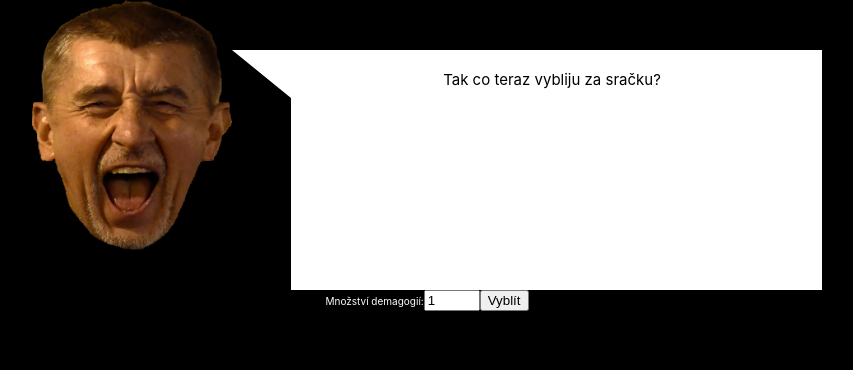
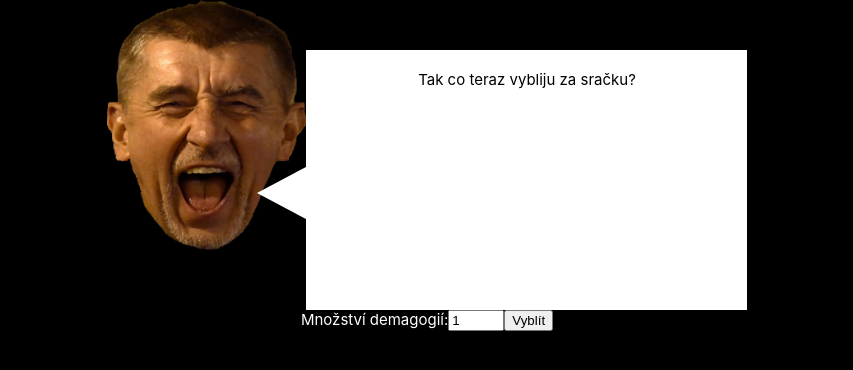
Before and after one commit to JanCesenek/Babis-Ipsum, a React (Create React App) app: page / in a window 1280 px wide. Shown: the top 370 px of the page, without its empty margins (213-1066 px from the left). Built offline with nearby package versions, Linux system fonts and the light colour scheme.

Commit message:
no repeating sentences

```diff
--- a/src/App.css
+++ b/src/App.css
@@ -19,13 +19,18 @@
   height: 25rem;
 }
 
+.Label {
+  font-size: 1.5rem;
+}
+
 .Bubble {
-  clip-path: polygon(0% 0%, 100% 0%, 100% 100%, 10% 100%, 10% 20%, 0% 0%);
+  clip-path: polygon(10% 0%, 100% 0%, 100% 100%, 10% 100%, 10% 65%, 0% 55%, 10% 45%, 10% 0%);
   background-color: white;
   color: black;
   font-size: 1.5rem;
-  width: 50rem;
-  height: 20rem;
+  width: 40rem;
+  height: 22rem;
   margin-top: 5rem;
+  margin-left: -5rem;
   padding: 2rem 2rem 2rem 7rem;
 }
--- a/src/App.js
+++ b/src/App.js
@@ -21,17 +21,13 @@ function App() {
     "My chceme ty motýle. ",
     "Ale já na něj můžu mluvit přímo, já jsem premiér! ",
     "A co jako... ",
-    "A co jako... ",
-    "A co jako... ",
-    "Proč bych vám měl sdělovat svoje příjmy, vy někomu sdělujete svoje příjmy?",
-    "Sorry jako...",
-    "Sorry jako...",
-    "Sorry jako...",
+    "Proč bych vám měl sdělovat svoje příjmy, vy někomu sdělujete svoje příjmy? ",
+    "Sorry jako... ",
     "Já sem si celý život vystačil s formulou jedna plus jedna. ",
     "Když šli do Bruselu, pan Sobotka, Bělobrádek, no tak mě tam ani nepozvali. ",
     "My chceme dát důchodcům větší peníze a oni nám to blokujou. ",
     "Zas lhal a říkal, že budu vědět, kolik piv vypije. ",
-    "Jsem voják, ne diplomat, nezavleču Česko do války! ",
+    "Jsem diplomat, ne voják, nezavleču Česko do války! ",
     "Špatně vás to naučili, zkontrolujte si ty noty z Bruselu. ",
     "Zabil lidi cez padáky!!! ",
     "Osobní přítel rodiny Assáda, pan Kalousek! ",
@@ -46,12 +42,18 @@ function App() {
     "Proč? ",
     "Mě STBáci terorizovali za to, že jsem nekupoval ze Sýrie fosfáty! ",
     "Já si vyprosim aby tady někdo mluvil o mých dětech! ",
+    "Kampaň! ",
+    "Účelovka! ",
+    "Já sem vybudoval Agrofert od nuly a zaměstnávám 35000 lidí! ",
   ];
 
   const pukeBullshit = () => {
     const finalWords = [];
     for (let i = 0; i < demagogie; i++) {
-      const randNumber = Math.floor(Math.random() * generator.length + 1);
+      let randNumber = Math.floor(Math.random() * generator.length + 1);
+      while (finalWords.includes(generator[randNumber - 1])) {
+        randNumber = Math.floor(Math.random() * generator.length + 1);
+      }
       finalWords.push(generator[randNumber - 1]);
     }
     setResult(finalWords);
@@ -69,7 +71,9 @@ function App() {
         <div className="Bubble">{result}</div>
       </div>
       <div className="Confirm">
-        <label htmlFor="demagogie">Množství demagogií:</label>
+        <label htmlFor="demagogie" className="Label">
+          Množství demagogií:
+        </label>
         <input
           type="number"
           name="demagogie"
```
